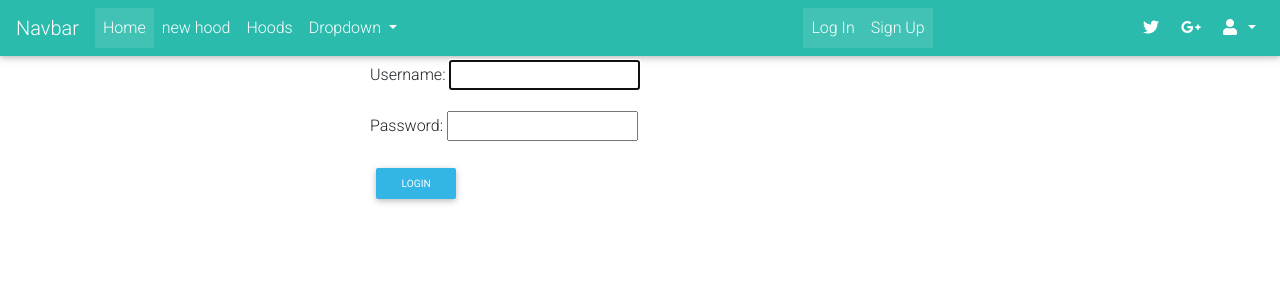
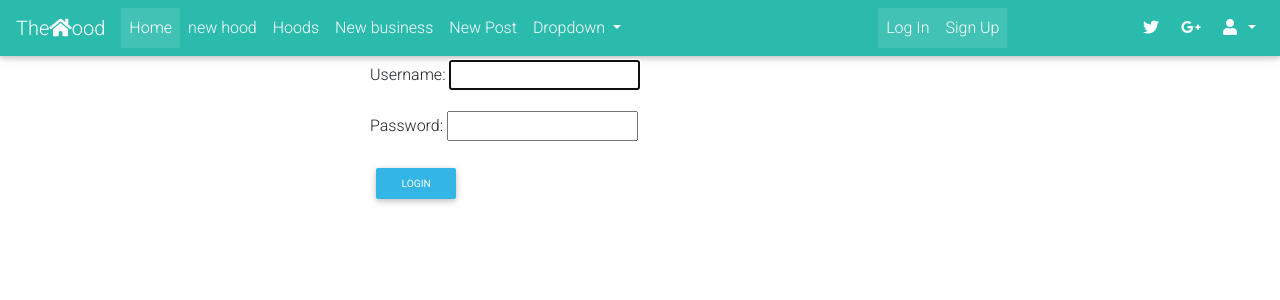
Before and after one commit to PerisOduol618/Neighbour-hood, a Django app: page /accounts/login/ in a window 1280 px wide. Shown: the top 300 px of the page. Run offline with Django 3.2, Linux system fonts and the light colour scheme; parts of the project's set-up code (start-up, migrations or seed data) failed here and were passed over; some libraries are stand-ins or nearby versions; some web fonts are replaced.

Commit message:
add a path to the navbar that redirects you to the new post form and new business form

```diff
--- a/neibour/templates/navbar.html
+++ b/neibour/templates/navbar.html
@@ -1,5 +1,5 @@
 <nav class="mb-1 navbar navbar-expand-lg navbar-dark default-color">
-    <a class="navbar-brand" href="{% url 'home' %}">Navbar</a>
+    <a class="navbar-brand" href="{% url 'home' %}">The<i class="fas fa-home"></i>ood</a>
     <button class="navbar-toggler" type="button" data-toggle="collapse" data-target="#navbarSupportedContent-333"
       aria-controls="navbarSupportedContent-333" aria-expanded="false" aria-label="Toggle navigation">
       <span class="navbar-toggler-icon"></span>
@@ -17,6 +17,13 @@
         <li class="nav-item">
           <a class="nav-link" href="{%url 'hood'%}">Hoods</a>
         </li>
+        <li class="nav-item">
+          <a class="nav-link" href="{%url 'newbiz'%}">New business</a>
+        </li>
+        <li class="nav-item">
+          <a class="nav-link" href="{%url 'post'%}">New Post</a>
+        </li>
+
         <li class="nav-item dropdown">
           <a class="nav-link dropdown-toggle" id="navbarDropdownMenuLink-333" data-toggle="dropdown"
             aria-haspopup="true" aria-expanded="false">Dropdown
```
